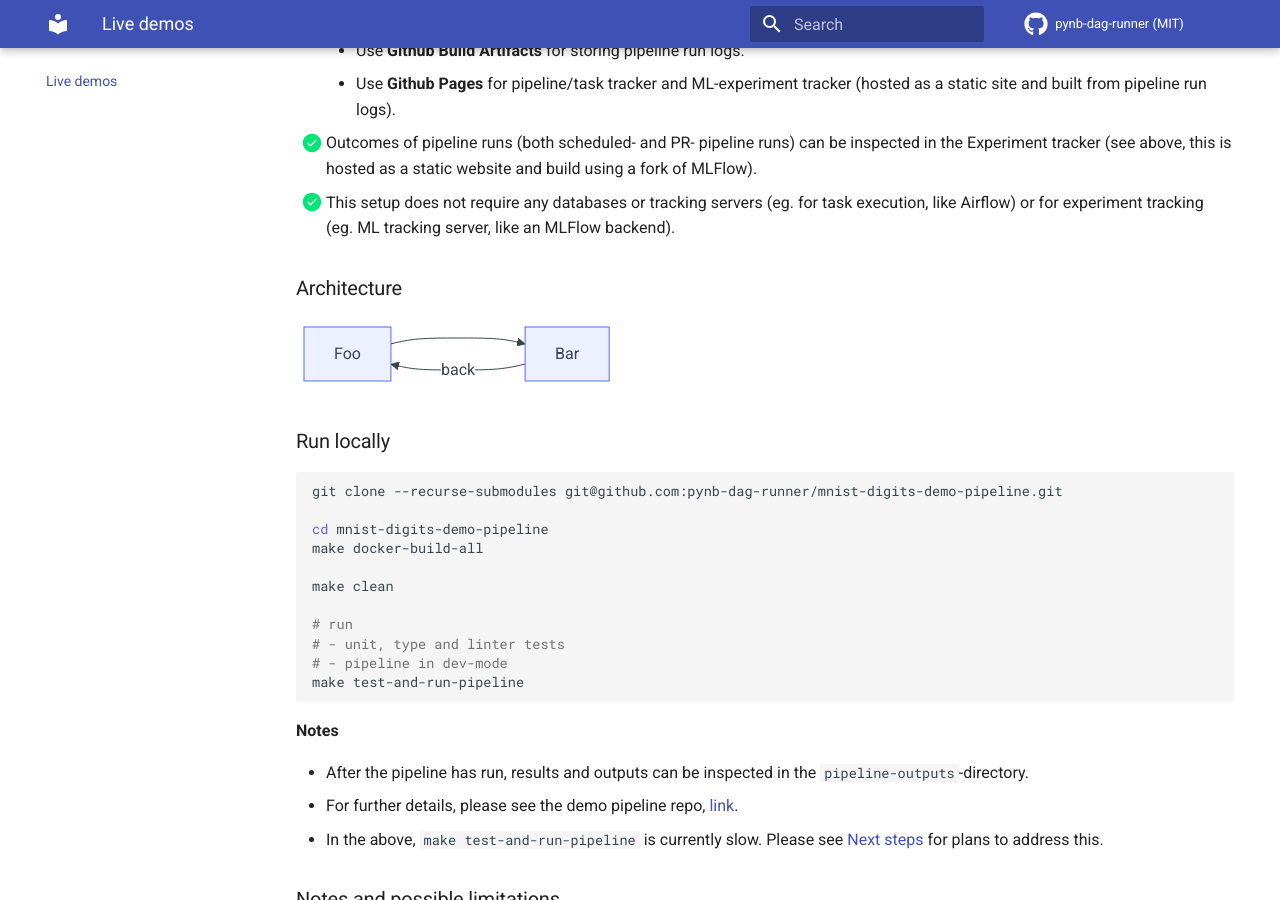
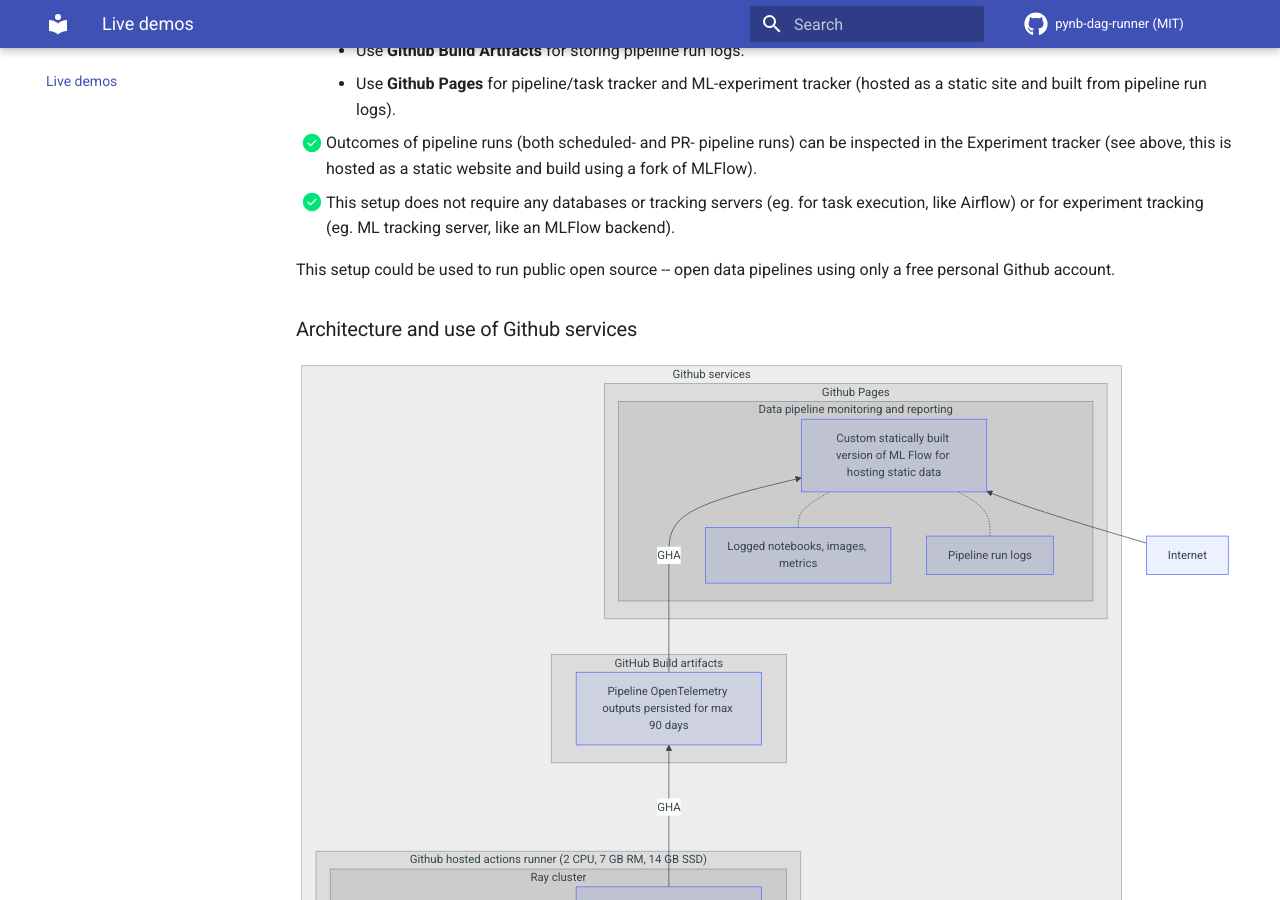
Before and after one commit to composable-logs/composable-logs, an MkDocs documentation site: the page built from docs/docs/live-demos/mnist-digits-demo-pipeline.md, in a window 1280 px wide and 900 px high, scrolled down 1079 px. Built offline with MkDocs 1.6.1 and Material for MkDocs 9.7.7, drawn with Linux system fonts in a browser that asks for light colours; comment, search, counter and statistics services are not loaded; some of the changed lines change nothing that is shown.

Commit message:
move architecture from root README to docs site

````diff
--- a/docs/docs/live-demos/mnist-digits-demo-pipeline.md
+++ b/docs/docs/live-demos/mnist-digits-demo-pipeline.md
@@ -68,13 +68,52 @@
 - [x] This setup does not require any databases or tracking servers (eg. for task execution,
       like Airflow) or for experiment tracking (eg. ML tracking server, like an MLFlow backend).
 
-### Architecture
+This setup could be used to run public open source -- open data pipelines using only a free personal Github account.
+
+### Architecture and use of Github services
 ``` mermaid
-graph LR
-  A[Foo] --> B[Bar];
-  B --->|back| A
+graph BT;
+
+subgraph "Laptop"
+    laptop[Local pipeline <br> development]
+end
+
+subgraph "Github services"
+       git_repo[Git repo: Notebooks, unit tests, DAG definitions]
+
+       subgraph "Github hosted actions runner (2 CPU, 7 GB RM, 14 GB SSD)"
+          subgraph "Ray cluster"
+            tests[Tests <br> Unit, Type checks, Formatting]
+            run_pipeline["Run pynb-dag-runner pipeline"]
+            otel_logs["OpenTelemetry logged spans<br>(inc. logged notebooks, images, metrics, and artifacts)"]
+          end
+       end
+
+       subgraph "GitHub Build artifacts"
+          build_artifacts[Pipeline OpenTelemetry outputs persisted for max 90 days]
+       end
+
+       subgraph "Github Pages"
+          subgraph "Data pipeline monitoring and reporting"
+             web_static_mlflow[Custom statically built version of ML Flow for hosting static data]
+             web_static_mlflow_data[Logged notebooks, images, metrics]
+             web_static_mlflow_logs[Pipeline run logs]
+          end
+    end
+end
+
+laptop ---->|git push| git_repo
+git_repo ---->|GHA: trigger on PR | tests
+git_repo ---->|GHA: trigger on PR, on schedule | run_pipeline
+run_pipeline --> otel_logs
+otel_logs ---> |GHA| build_artifacts
+
+build_artifacts --->|GHA| web_static_mlflow
+
+web_static_mlflow_data -.- web_static_mlflow
+web_static_mlflow_logs -.- web_static_mlflow
+Internet --> web_static_mlflow
 ```
-
 ### Run locally
 
 ``` bash
````
Also changed, not shown: README.md.
